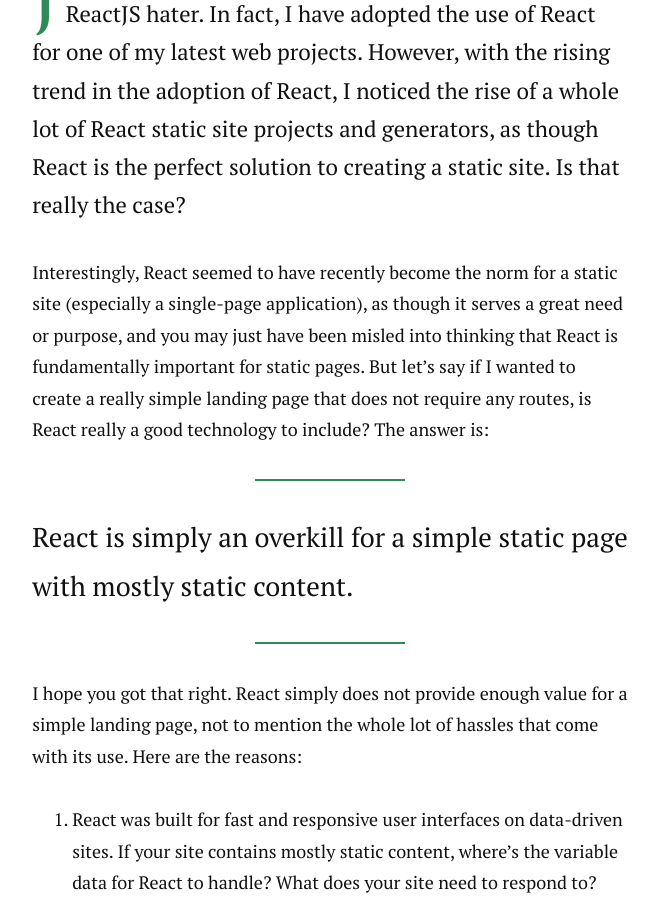
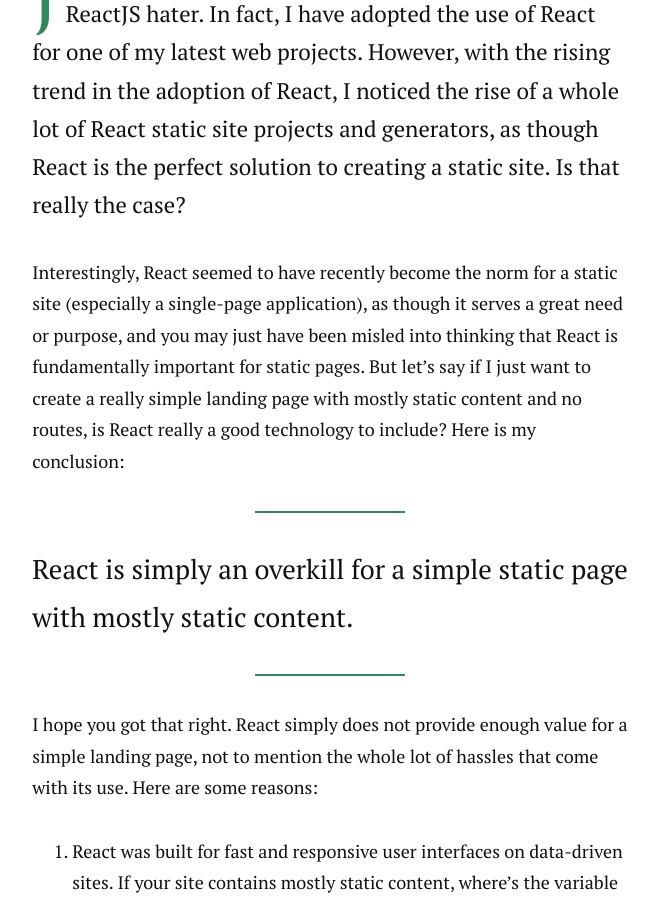
Before and after one commit to ericluwj/ericluwj.github.io, a Jekyll site: the page built from _posts/2016-03-04-why-you-should-not-be-using-reactjs.markdown, in a window 1280 px wide and 900 px high, scrolled down 538 px. Shown: the whole window, without its empty margins (310-969 px from the left). Built offline with Jekyll 4.4.1, drawn with Linux system fonts in a browser that asks for light colours; nearby versions of some CDN libraries.

Commit message:
Further amended copywriting on last post.

```diff
--- a/_posts/2016-03-04-why-you-should-not-be-using-reactjs.markdown
+++ b/_posts/2016-03-04-why-you-should-not-be-using-reactjs.markdown
@@ -7,11 +7,11 @@
 
 <p class="intro"><span class="dropcap">J</span>ust so that you don't get me wrong, I am certainly not a ReactJS hater. In fact, I have adopted the use of React for one of my latest web projects. However, with the rising trend in the adoption of React, I noticed the rise of a whole lot of React static site projects and generators, as though React is the perfect solution to creating a static site. Is that really the case?</p>
 
-Interestingly, React seemed to have recently become the norm for a static site (especially a single-page application), as though it serves a great need or purpose, and you may just have been misled into thinking that React is fundamentally important for static pages. But let's say if I wanted to create a really simple landing page that does not require any routes, is React really a good technology to include? The answer is:
+Interestingly, React seemed to have recently become the norm for a static site (especially a single-page application), as though it serves a great need or purpose, and you may just have been misled into thinking that React is fundamentally important for static pages. But let's say if I just want to create a really simple landing page with mostly static content and no routes, is React really a good technology to include? Here is my conclusion:
 
 > React is simply an overkill for a simple static page with mostly static content.
 
-I hope you got that right. React simply does not provide enough value for a simple landing page, not to mention the whole lot of hassles that come with its use. Here are the reasons:
+I hope you got that right. React simply does not provide enough value for a simple landing page, not to mention the whole lot of hassles that come with its use. Here are some reasons:
 
 1. React was built for fast and responsive user interfaces on data-driven sites. If your site contains mostly static content, where's the variable data for React to handle? What does your site need to respond to?
 2. At 35Kb in gzipped format, React provides no useful utility function nor any user interface code that you will probably use for your static site. Even simple AJAX calls still require the use of `fetch` or jQuery. So much for 35Kb.
```
